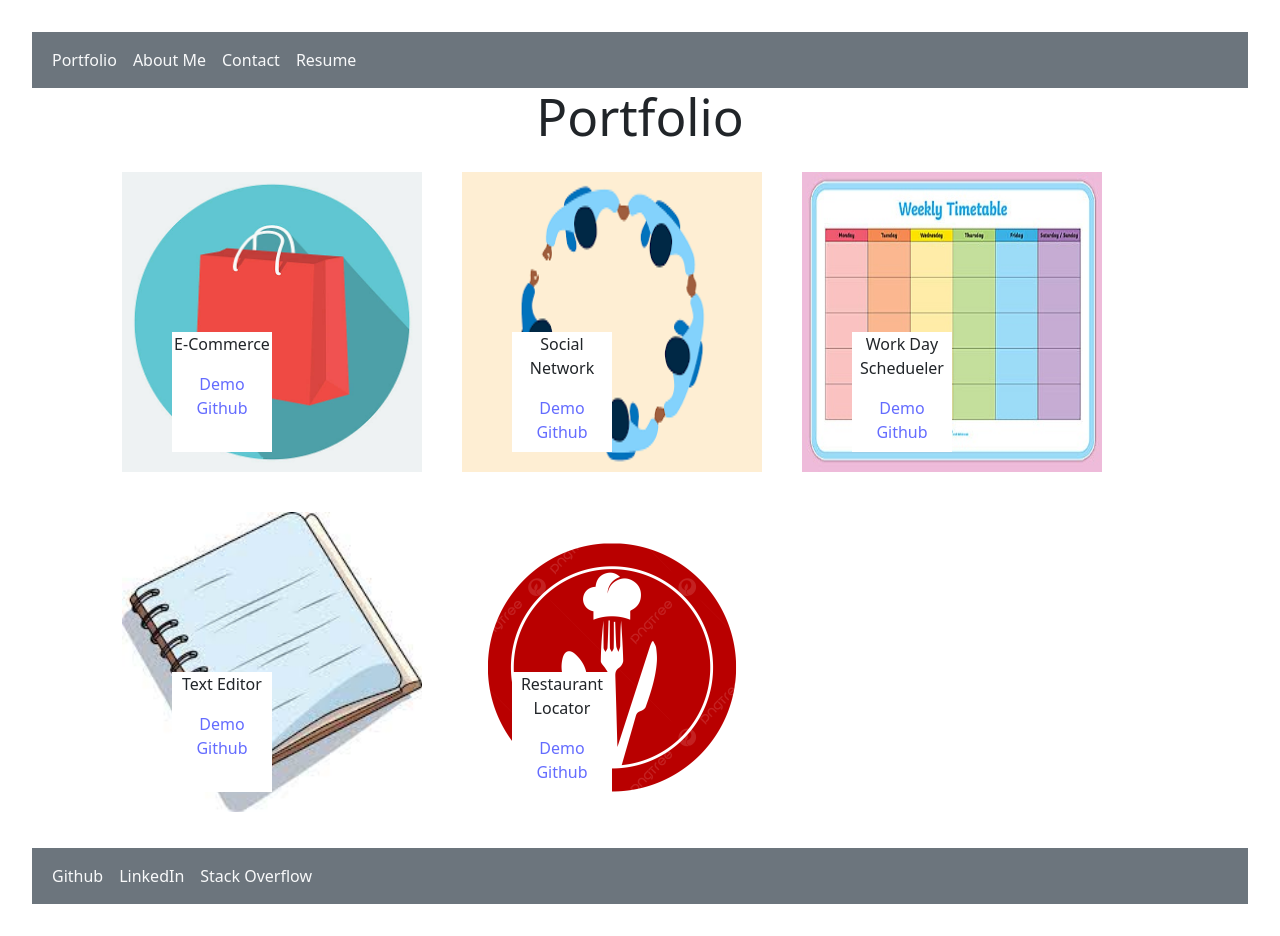
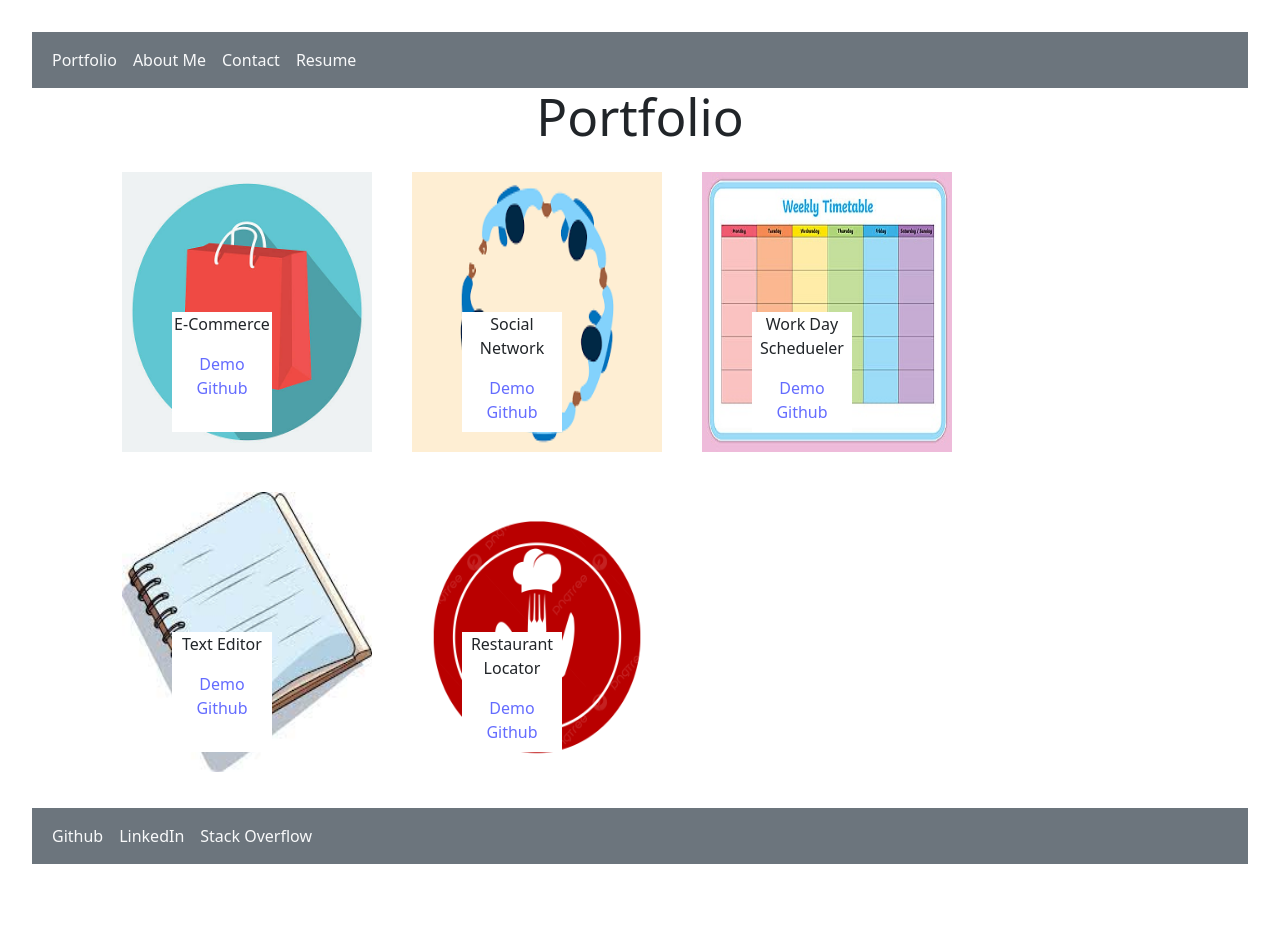
Before and after one commit to R3GAL0/Portfolio-MERN, a React (Vite) app in the folder client/: page / in a window 1280 px wide. After the commit the page ends 896 px from the top, so only its background shows below. Built offline with nearby package versions, Linux system fonts and the light colour scheme.

Commit message:
fixed nav bar

```diff
--- a/client/src/components/nav/Navbar.jsx
+++ b/client/src/components/nav/Navbar.jsx
@@ -4,7 +4,7 @@ export default function Nav({ links }) {
   return (
     <nav className="navbar navbar-expand-lg bg-secondary">
       <div className="container-fluid">
-        <div className="collapse navbar-collapse" id="navbarSupportedContent">
+        <div className="" id="navbarSupportedContent">
           <ul className="navbar-nav me-auto mb-2 mb-lg-0">
             {links.map((link) => link)}
           </ul>
--- a/client/src/components/project-card/card.css
+++ b/client/src/components/project-card/card.css
@@ -2,8 +2,8 @@
     background-size: cover;
     background-repeat: no-repeat;
     background-size:100% 100%;
-    height: 300px;
-    width: 300px;
+    height: 280px;
+    width: 250px;
     padding: 100px;
     margin: 20px;
 
@@ -19,20 +19,7 @@
     height: 120px;
     width: 100px;
     position: relative;
-    bottom: -60px;
+    bottom: -40px;
     left: -50px;
 
 }
-
-/* changes display with screen size */
-/* @media screen and (max-width: 768px){
-
-    .background{
-        background-repeat: no-repeat;
-        background-size: cover;
-        width: 50px;
-        height: 50px;
-        /* padding: 10px;
-
-    }
-} */
--- a/client/src/components/project-card/card.jsx
+++ b/client/src/components/project-card/card.jsx
@@ -5,7 +5,7 @@ import './card.css';
 export default function ProjCard({ proj }) {
     // makes a card with img, github link, and video/deployment link wraped in an li
     return (
-        <li className={'background '} style={{
+        <li className={'background'} style={{
             backgroundImage: `URL(${proj[3]})`
         }}>
             <div className='infoCard'>
```
Also changed, not shown: 2 other files (tests, documents, lock files or other folders).
